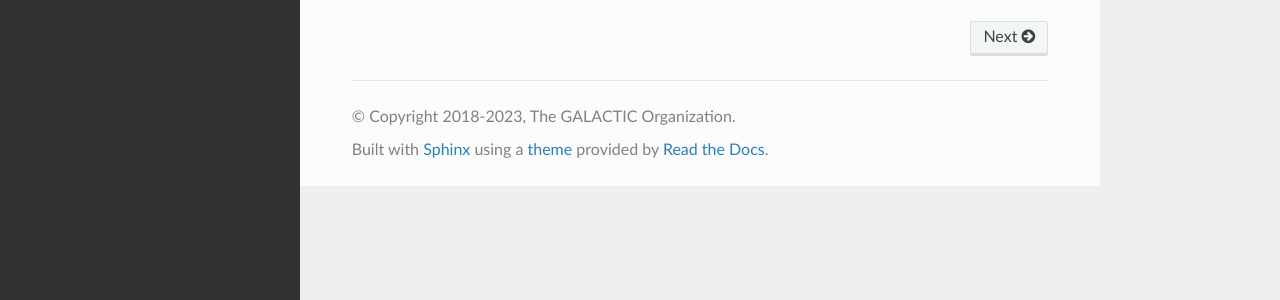
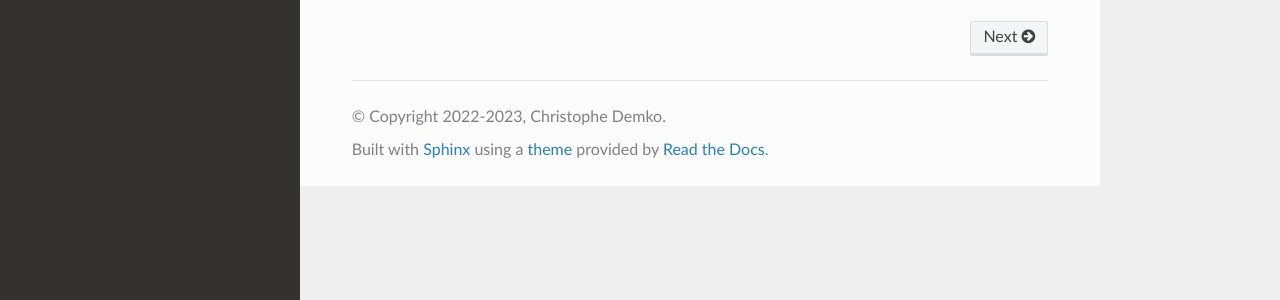
Before and after one commit to chdemko/py-arithmetic, a Sphinx documentation site: the page built from docs/index.rst, in a window 1280 px wide. Shown: the part 464-764 px from the top of the page. Built offline with Sphinx 7.4.7 and the Read the Docs theme 2.0.0, drawn with Linux system fonts in a browser that asks for light colours.

Commit message:
Change copyright

```diff
--- a/docs/conf.py
+++ b/docs/conf.py
@@ -10,7 +10,7 @@ project = "py-arithmetic"
 version = "0.1.0"
 
 year = date.today().year
-copyright = "2018-%s, The GALACTIC Organization" % year
+copyright = "2022-%s, %s" % (year, author)
 
 sys.path.insert(0, os.path.abspath(".."))
 
```
